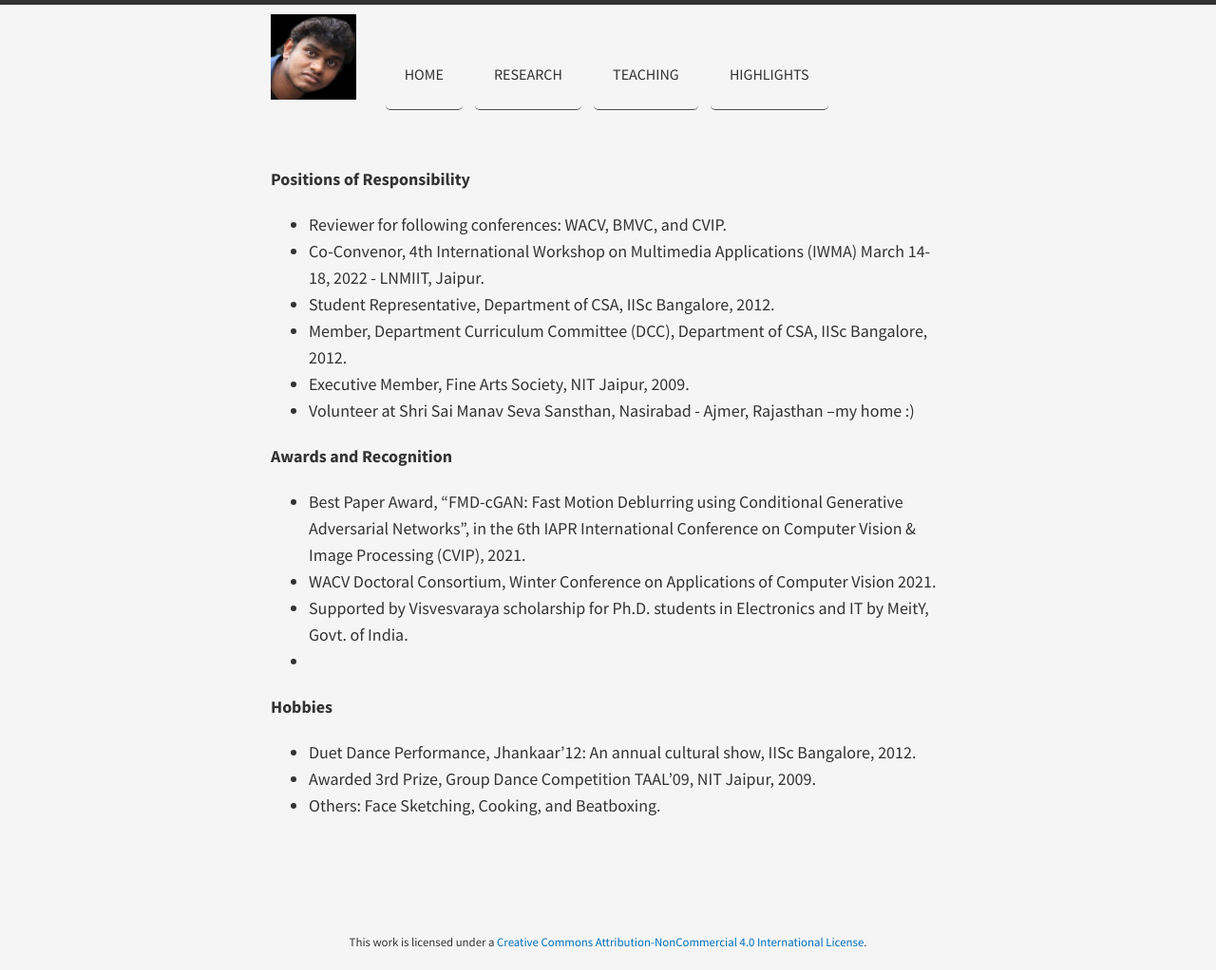
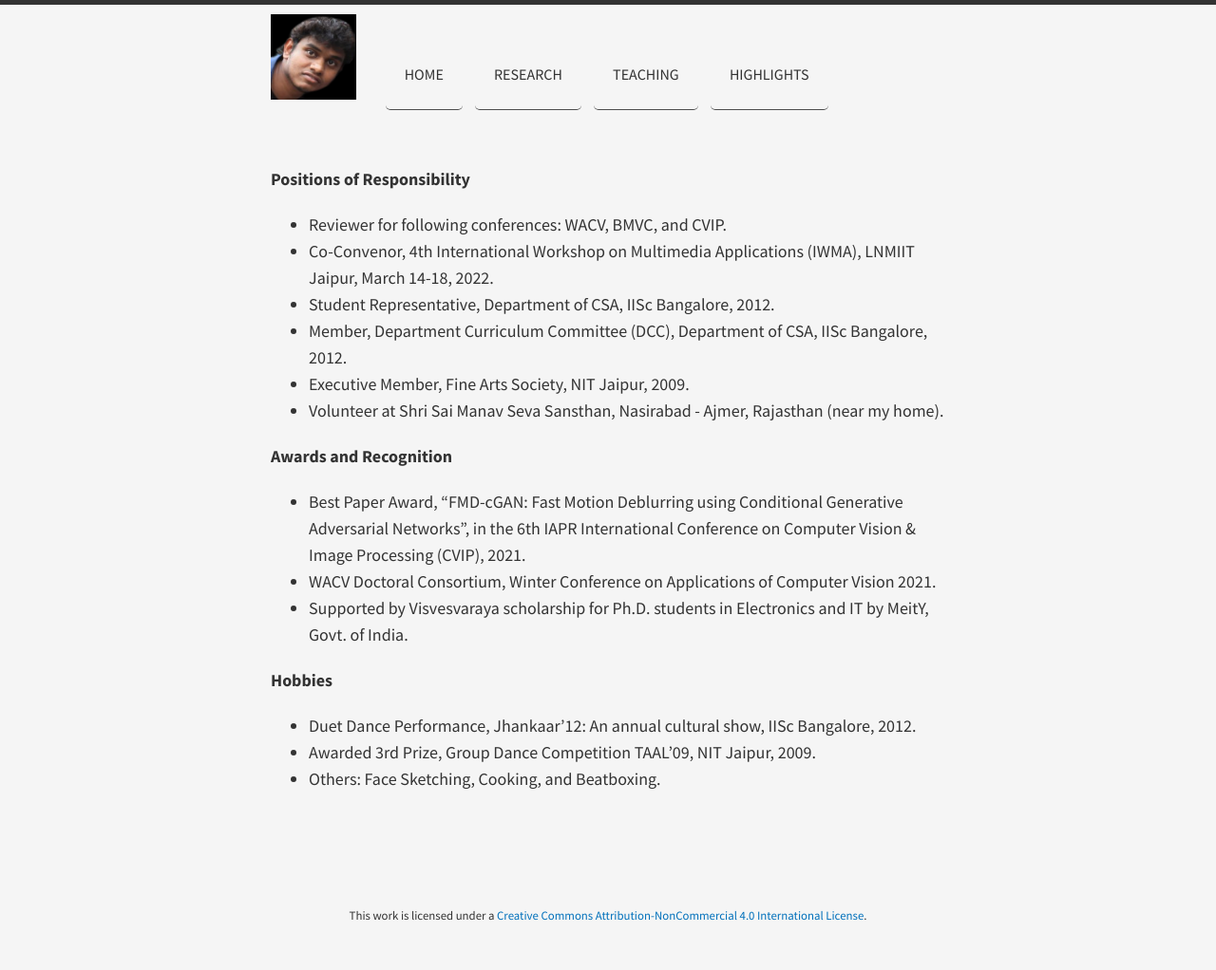
Before and after one commit to indramastan/indradeepmastan, a Jekyll site: the page built from extracurricularActivity/index.md, in a window 1280 px wide. Shown: the whole page at 95% size. Built offline with Jekyll 4.4.1, drawn with Linux system fonts in a browser that asks for light colours; nearby versions of some CDN libraries; after the commit the page ends 994 px from its top, so only the background shows below that.

Commit message:
Update index.md

```diff
--- a/extracurricularActivity/index.md
+++ b/extracurricularActivity/index.md
@@ -7,11 +7,11 @@ title:
 **Positions of Responsibility**
 
 - Reviewer for following conferences: WACV, BMVC, and CVIP.
-- Co-Convenor, 4th International Workshop on Multimedia Applications (IWMA) March 14-18, 2022 - LNMIIT, Jaipur.
+- Co-Convenor, 4th International Workshop on Multimedia Applications (IWMA), LNMIIT Jaipur, March 14-18, 2022.
 - Student Representative, Department of CSA, IISc Bangalore, 2012.
 - Member, Department Curriculum Committee (DCC), Department of CSA, IISc Bangalore, 2012.
 - Executive Member, Fine Arts Society, NIT Jaipur, 2009.
-- Volunteer at Shri Sai Manav Seva Sansthan, Nasirabad - Ajmer, Rajasthan --my home :)
+- Volunteer at Shri Sai Manav Seva Sansthan, Nasirabad - Ajmer, Rajasthan (near my home).
 
 
 **Awards and Recognition**
@@ -19,7 +19,7 @@ title:
 - Best Paper Award, “FMD-cGAN: Fast Motion Deblurring using Conditional Generative Adversarial Networks”, in the 6th IAPR International Conference on Computer Vision & Image Processing (CVIP), 2021.
 - WACV Doctoral Consortium, Winter Conference on Applications of Computer Vision 2021.
 - Supported by Visvesvaraya scholarship for Ph.D. students in Electronics and IT by MeitY, Govt. of India.
--
+
 
 **Hobbies**
 - Duet Dance Performance, Jhankaar’12: An annual cultural show, IISc Bangalore, 2012.
```
